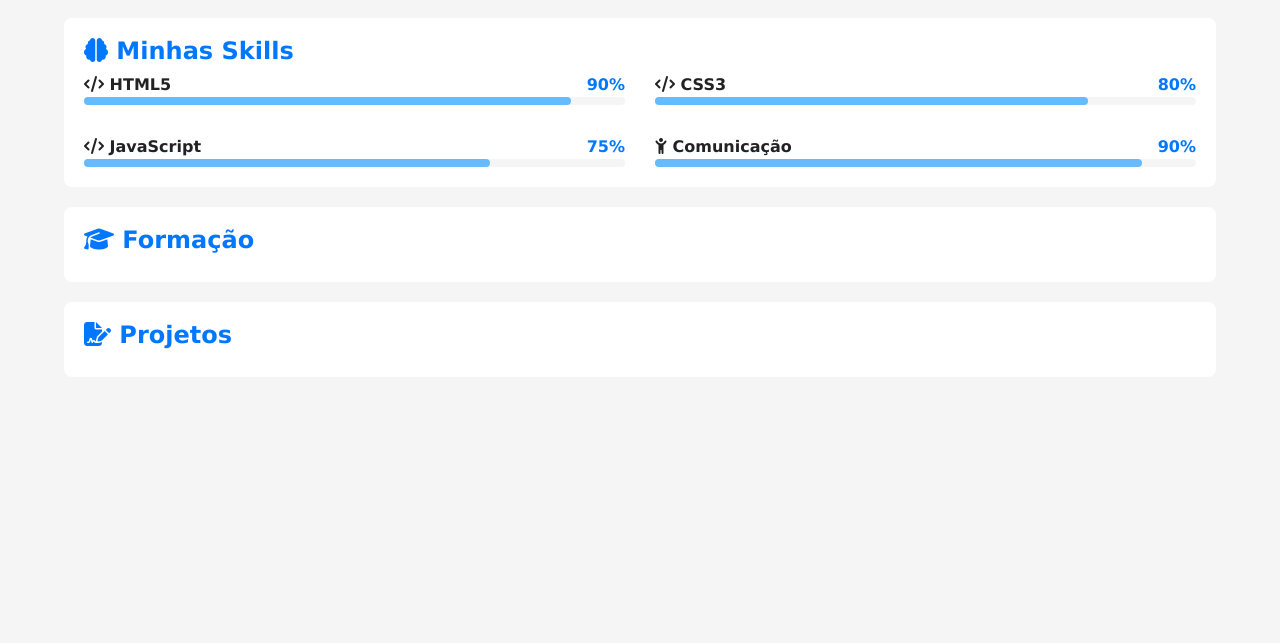
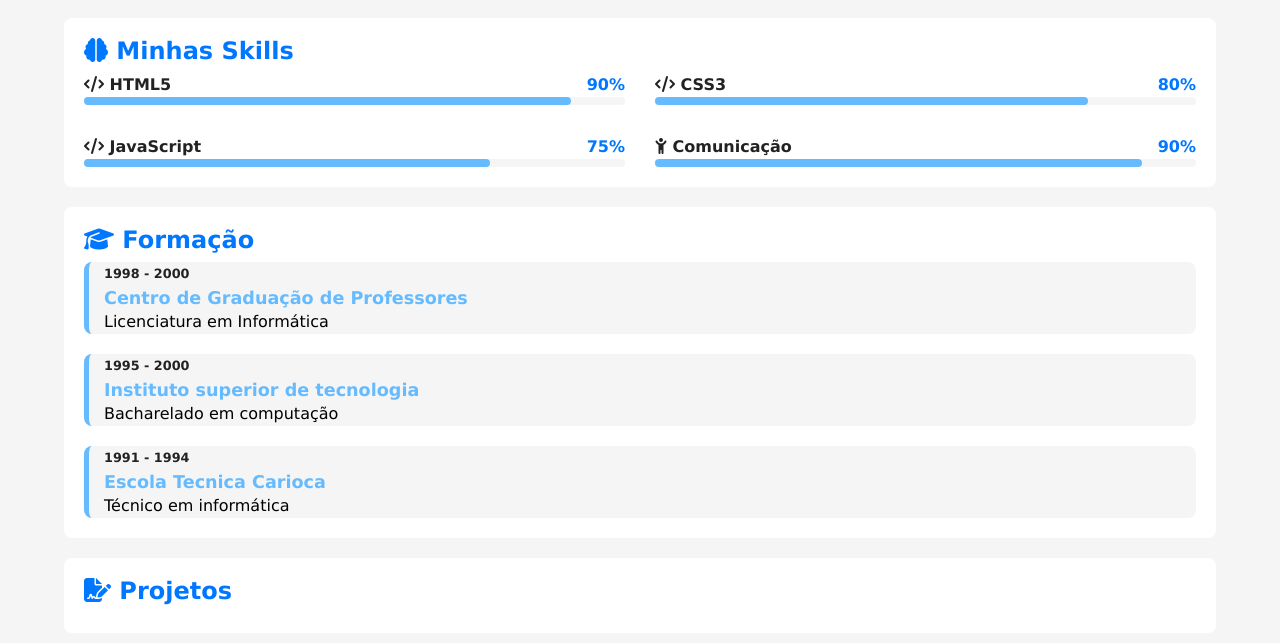
Before and after one commit to Jannsolano/portfolio, a plain HTML site: page index.html in a window 1280 px wide. Shown: the part 1217-1860 px from the top of the page. Before the commit the page ends 1614 px from the top, so only its background shows below. Drawn offline with Linux system fonts and the light colour scheme.

Commit message:
adicionado área formação

```diff
--- a/estilos/style.css
+++ b/estilos/style.css
@@ -175,8 +175,36 @@ article h2 {
   border-radius: 4px;
 }
 
+#formacao-container {
+  display: flex;
+  flex-direction: column-reverse;
+  gap: 20px;
+}
 
+#formacao-container .curso {
+  background-color: var(--fundo-principal);
+  border-radius: 8px;
+  border-left: 5px solid var(--destaque-inverso);
+  padding-left: 15px;
+  transition: border-width 0.3s, border-color 0.3s;
+}
 
+#formacao-container .curso:hover {
+  border-left-width: 15px;
+  cursor: pointer;
+  border-color: var(--destaque);
+}
+
+#formacao-container .periodo {
+  font-size: 0.8em;
+  font-weight: bold;
+  color: var(--texto);
+}
+
+#formacao-container .instituicao {
+  color: var(--destaque-inverso);
+  font-size: 1.1em;
+}
 
 @media screen and (min-width: 768px) {
     #skill-container {
--- a/index.html
+++ b/index.html
@@ -108,6 +108,26 @@
 
             <article id="formacao">
                 <h2><i class="fa-solid fa-graduation-cap"></i> Formação</h2>
+
+                <div id="formacao-container">
+                    <div class="curso">
+                        <p class="periodo">1991 - 1994</p>
+                        <h3 class="instituicao">Escola Tecnica Carioca</h3>
+                        <p class="titulacao">Técnico em informática</p>
+                    </div>
+
+                    <div class="curso">
+                        <p class="periodo">1995 - 2000</p>
+                        <h3 class="instituicao">Instituto superior de tecnologia</h3>
+                        <p class="titulacao">Bacharelado em computação</p>
+                    </div>
+
+                    <div class="curso">
+                        <p class="periodo">1998 - 2000</p>
+                        <h3 class="instituicao">Centro de Graduação de Professores</h3>
+                        <p class="titulacao">Licenciatura em Informática</p>
+                    </div>
+                </div>
             </article> <!-- Fim article#formacao -->
 
             <article id="projetos">
```
